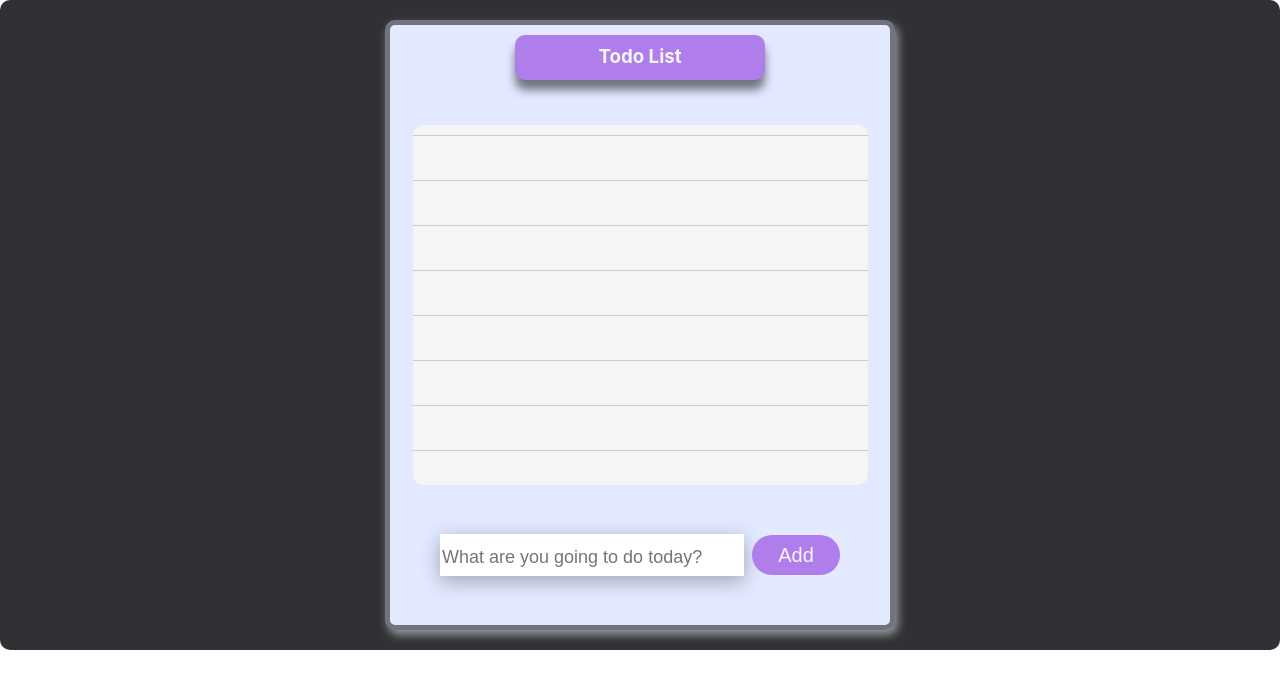
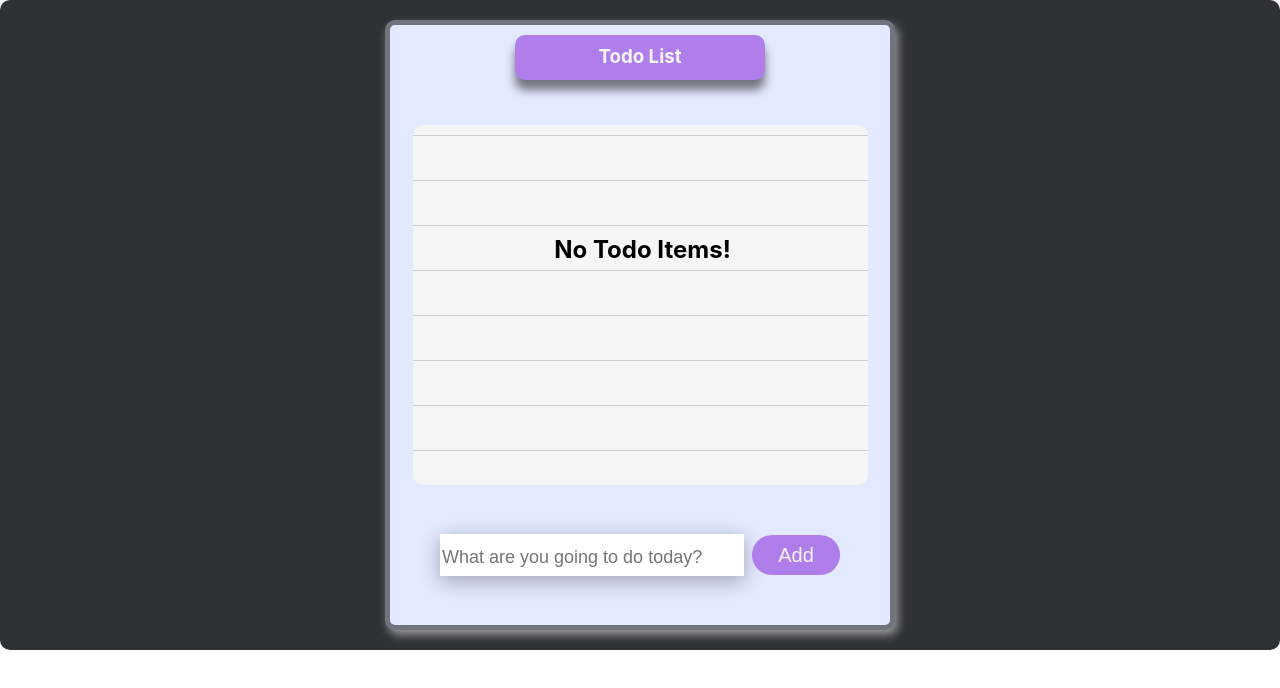
Before and after one commit to mikearcepascual/day11-todo-list, a React (Create React App) app: page / in a window 1280 px wide. Shown: the top 688 px of the page. Built offline with nearby package versions, Linux system fonts and the light colour scheme.

Commit message:
refactor: added confirmation window when delete and display No Todo Item if todoItems is empty

```diff
--- a/src/App.css
+++ b/src/App.css
@@ -50,6 +50,9 @@ h3 {
   background-attachment: fixed;
   background-repeat: repeat;
   background-size: 40px 45px;
+}
+.todoGroup h2{
+  padding-top:5rem;
 }
 
 .todoGenerator {
--- a/src/components/TodoGroup.js
+++ b/src/components/TodoGroup.js
@@ -4,8 +4,8 @@ import '../App.css';
 
 const TodoGroup = () => {
     const todoItems = useSelector((state) => state.todoList.todoList);
-
-    return (
+    if(todoItems.length !== 0){
+        return (
         <div className="todoGroup">
             {
                 todoItems.map((todoItem, index) => {
@@ -14,5 +14,14 @@ const TodoGroup = () => {
             }
         </div>
     )
+    }
+    else{
+        return(
+            <div className="todoGroup">
+                <h2>No Todo Items!</h2>
+            </div>
+        )
+    }
+
 }
 export default TodoGroup;
--- a/src/components/TodoItem.js
+++ b/src/components/TodoItem.js
@@ -10,7 +10,13 @@ const TodoItem = (props) => {
     };
 
     const deleteItem = () => {
-        dispatch(deleteTodoItem(props.index));
+        if(window.confirm("Are you sure you want to remove this item?")){
+            dispatch(deleteTodoItem(props.index));
+            window.alert("Todo Item removed successfully");
+        }
+        else{
+            window.alert("Todo item remove failed")
+        }
     };
 
     return (
```
